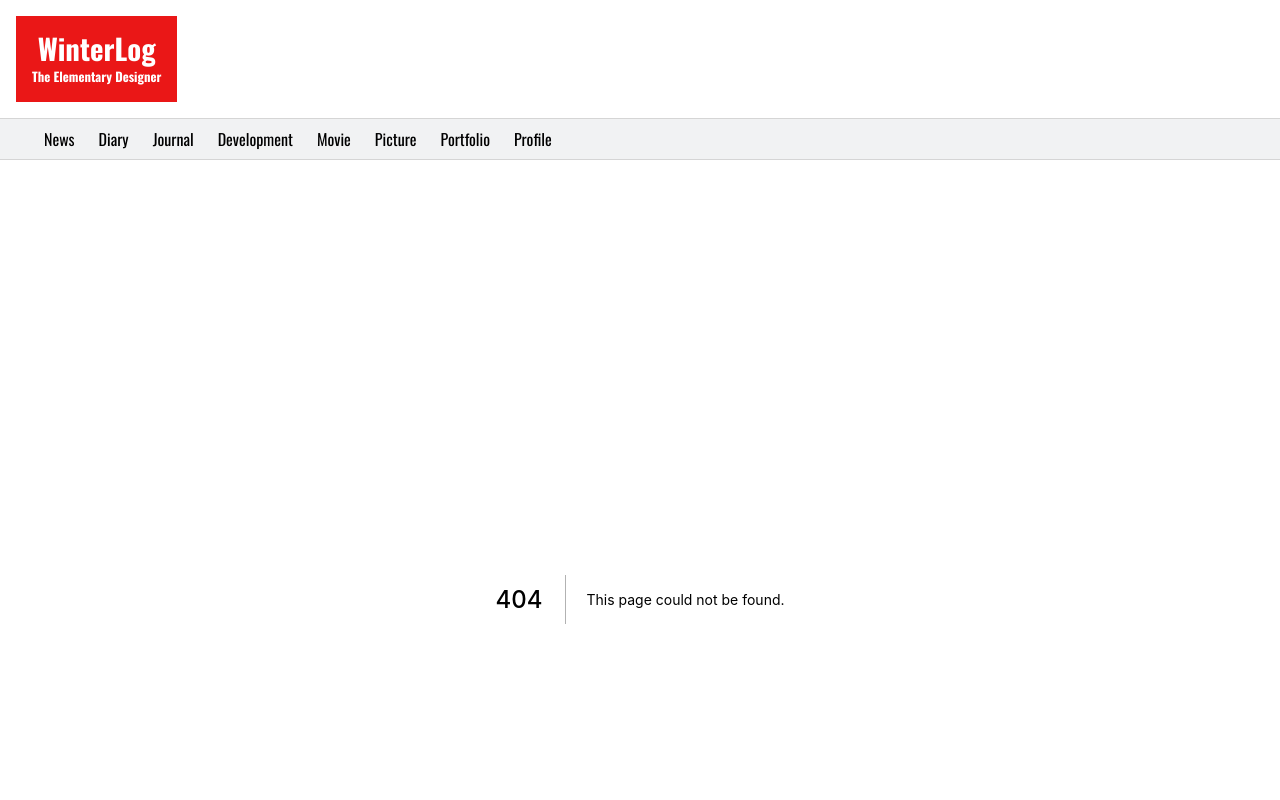
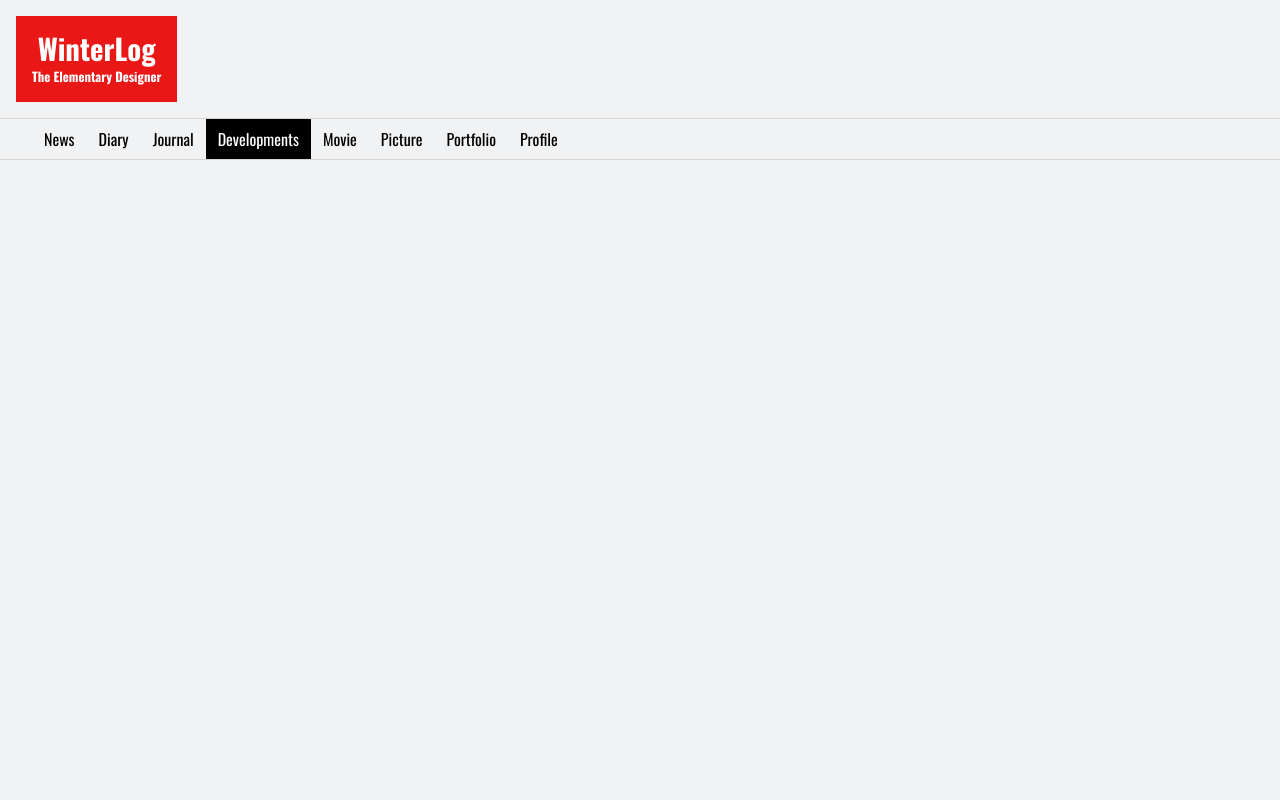
Before and after one commit to ProjectTavern/deprecated-winterguard.github.io, a Next.js app: page /developments in a window 1280 px wide. Before the commit this address had no page. Shown: the top 800 px of the page. Built offline with nearby package versions, Linux system fonts and the light colour scheme.

Commit message:
데이터 수정 및 developments 작업 준비

```diff
--- /dev/null
+++ b/components/templates/Developments/index.js
@@ -0,0 +1,11 @@
+import { StyledDevelopments } from "./private.Developments.styled";
+
+const Developments = () => {
+  return (
+    <StyledDevelopments>
+      <ul></ul>
+    </StyledDevelopments>
+  );
+};
+
+export default Developments;
--- /dev/null
+++ b/components/templates/Developments/private.Developments.styled.js
@@ -0,0 +1,7 @@
+import styled from "styled-components";
+
+const StyledDevelopments = styled.section`
+  display: flex;
+`;
+
+export { StyledDevelopments };
--- a/components/templates/index.js
+++ b/components/templates/index.js
@@ -1,3 +1,4 @@
 export { default as Post } from "./Post";
 export { default as PostList } from "./PostList";
 export { default as Profile } from "./Profile";
+export { default as Developments } from "./Developments";
--- a/layouts/MainMenu/index.js
+++ b/layouts/MainMenu/index.js
@@ -9,7 +9,7 @@ const mainMenus = [
   { title: "News", href: "/news" },
   { title: "Diary", href: "/diary" },
   { title: "Journal", href: "/journal" },
-  { title: "Development", href: "/development" },
+  { title: "Developments", href: "/developments" },
   { title: "Movie", href: "/movie" },
   { title: "Picture", href: "/picture" },
   { title: "Portfolio", href: "/portfolio" },
--- a/pages/_app.js
+++ b/pages/_app.js
@@ -5,7 +5,7 @@ import "../styles/globals.css";
 // import { RemoteMenu } from "@/components/organizations";
 import { Header, MainTitle, Main, MainMenu, Footer } from "@/layouts/index.js";
 
-import { mainTitle } from "../store/dummydata";
+import { mainTitle } from "@/store/dummydata";
 
 const theme = {
   colors: {
--- a/pages/development/index.js
+++ /dev/null
@@ -1,3 +0,0 @@
-const DevelopmentPage = () => <div>DevelopmentPage</div>;
-
-export default DevelopmentPage;
--- /dev/null
+++ b/pages/developments/index.js
@@ -0,0 +1,5 @@
+import { Developments } from "@/components/templates";
+
+const DevelopmentsPage = () => <Developments>DevelopmentPage</Developments>;
+
+export default DevelopmentsPage;
--- a/pages/index.js
+++ b/pages/index.js
@@ -1,7 +1,7 @@
 import React from "react";
 import Head from "next/head";
 
-import document from "@/config/document";
+import document from "@/store/document";
 
 export default function Home() {
   return (
--- a/tsconfig.json
+++ b/tsconfig.json
@@ -30,6 +30,9 @@
       ],
       "@/preAPI/*": [
         "preAPI/*"
+      ],
+      "@/store/*": [
+        "store/*"
       ]
     }
   },
```
Also changed, not shown: config/index.js (added), store/document/index.js (renamed from config/document/index.js).
